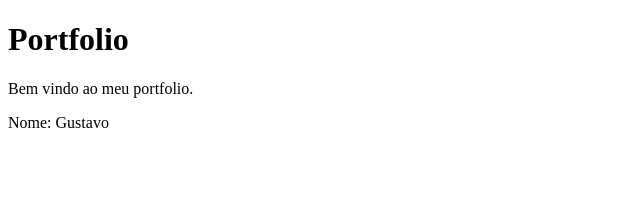
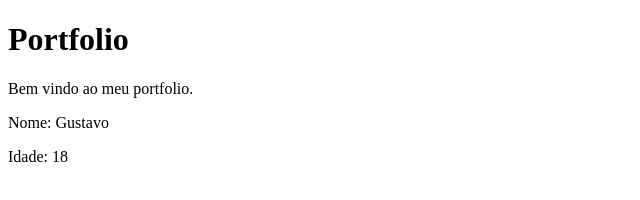
Before and after one commit to gustmc/portfolio-web, a plain HTML site: page index.html in a window 1280 px wide. Shown: the full height of the page, 0-640 px from the left. Drawn offline with Linux system fonts and the light colour scheme.

Commit message:
Adiciona idade ao portfolio

```diff
--- a/index.html
+++ b/index.html
@@ -11,6 +11,7 @@
     <h1>Portfolio</h1>
     <p>Bem vindo ao meu portfolio.</p>
     <p>Nome: Gustavo</p>
+    <p>Idade: 18</p>
 </body>
 
 </html>
```
